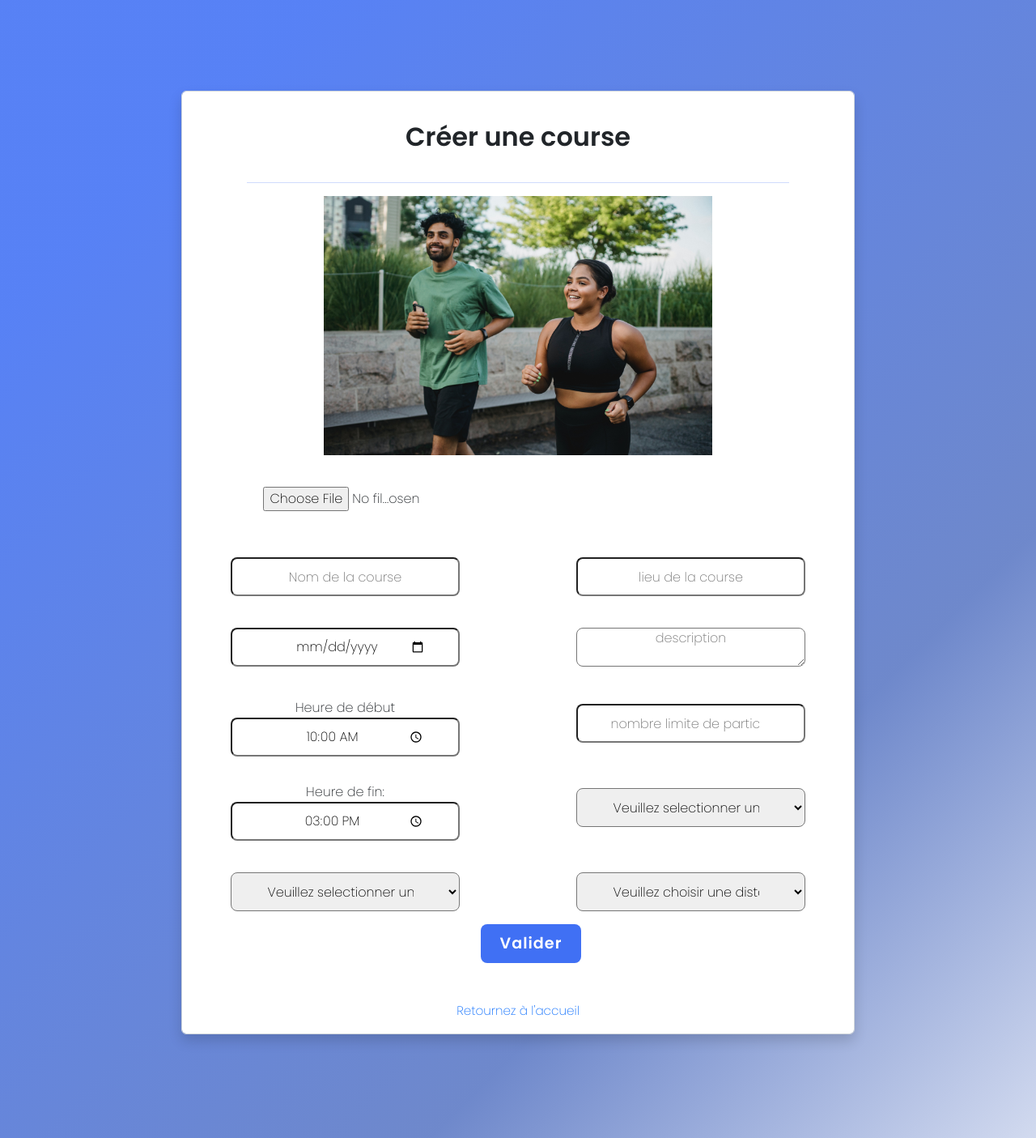
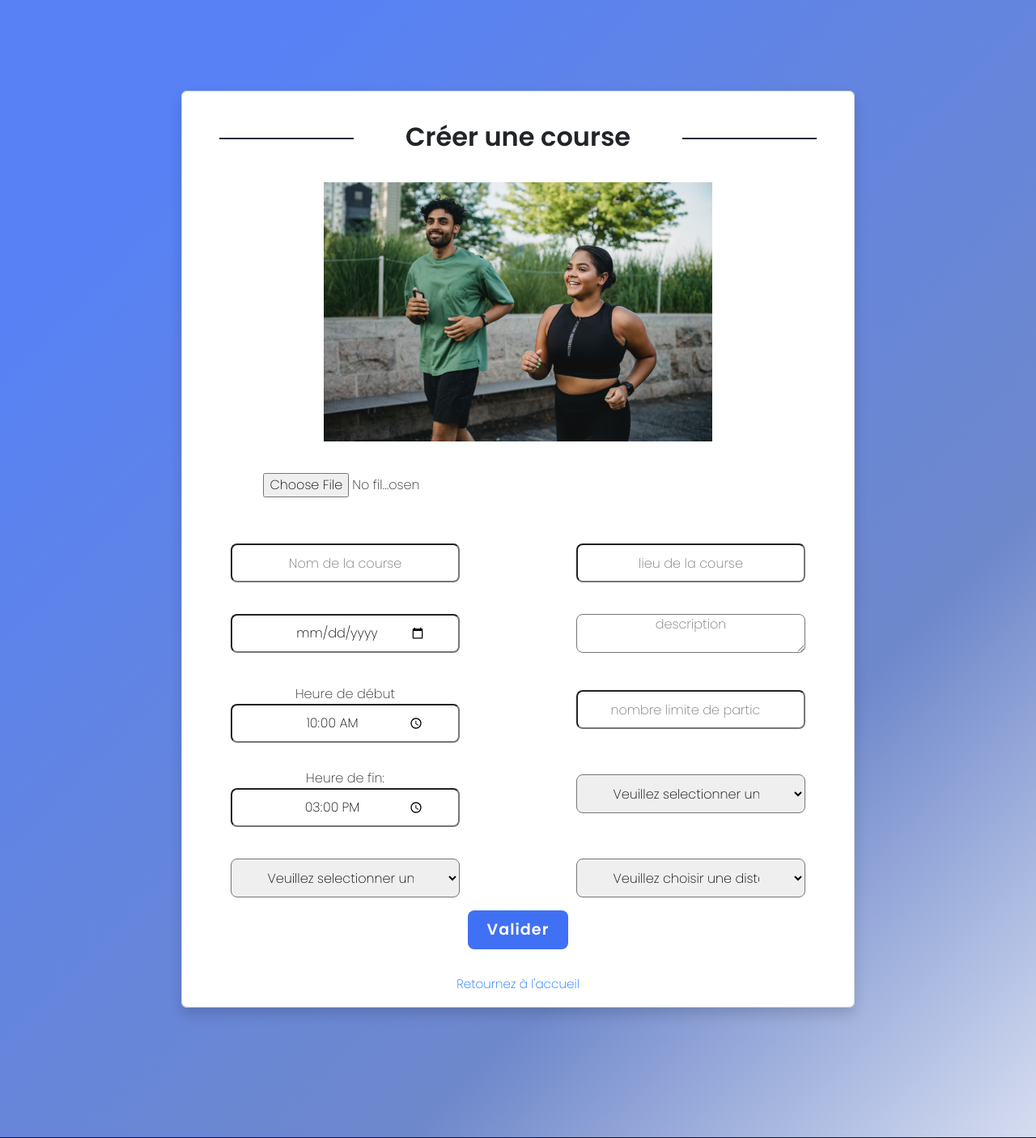
Before and after one commit to MickaelVotte/TitreProV2, a PHP site: page /view/editEvent.php in a window 1280 px wide. Shown: the part 72-1477 px from the top of the page at 81% size. Run offline with PHP 8.4, Linux system fonts and the light colour scheme; data that the repository does not hold is empty; some libraries are stand-ins or nearby versions.

Commit message:
modification photo et enplacement

```diff
--- a/assets/script.js/app.js
+++ b/assets/script.js/app.js
@@ -15,7 +15,7 @@ let calcScrollValue = ()=>{
         document.documentElement.scrollTop = 0;
     });
 
-    scrollProgress.style.background =`conic-gradient( #d71b3e ${scrollValue}%, #d7d7d7 ${scrollValue}%)`;
+    scrollProgress.style.background =`conic-gradient( #f03a5b ${scrollValue}%, #d7d7d7 ${scrollValue}%)`;
 
 }
 
--- a/assets/style/calendar.css
+++ b/assets/style/calendar.css
@@ -6,11 +6,23 @@
     box-shadow: 0 5px 20px rgba(0, 0, 0, 0.3);
     font-size: 1.25rem;
 
+
 }
 
 .case{
+    border: 1px solid #fff;
     height: 6em;
+    top: 0;
+    bottom: 0;
+    left: 0;
+    right: 0;
+    border-radius: 0.75rem;
+    box-shadow: 0 20px 35px rgba(0, 0, 0, 0.3);
+    overflow: hidden;
+    background-color: #1c1b29;
 }
+
+
 
 .logoCalendar
 {
--- a/assets/style/courses.css
+++ b/assets/style/courses.css
@@ -30,12 +30,12 @@
 
 }
 .banner-image5 {
-    background: rgba(0, 0, 0, 0.2) url('../img/backgroundhome.jpg');
+    background: rgba(0, 0, 0, 0.3) url('../img/running2Profil.jpg');
     background-position: center;
     background-repeat: no-repeat;
     background-size: cover;
     background-attachment: fixed;
-    height: 20rem;
+    height: 25rem;
     background-blend-mode: darken;
     margin-bottom: 5rem;
 
--- a/assets/style/home.css
+++ b/assets/style/home.css
@@ -190,6 +190,31 @@ html{
         margin-left: 2em;
     }
 }
+@media screen and (min-width:600px) {
+
+    .comments2:before,
+    .comments2:after {
+        content: '';
+        width: 20%;
+        border-bottom: #242D3C solid 2px;
+        display: inline-block;
+        vertical-align: middle;
+    }
+}
+
+@media screen and (min-width:600px) {
+    .comments2:before {
+        margin-left: -100%;
+        margin-right: 2em
+    }
+}
+
+@media screen and (min-width:600px) {
+    .comments2:after {
+        margin-right: -100%;
+        margin-left: 2em;
+    }
+}
 
 
 
--- a/assets/style/login.css
+++ b/assets/style/login.css
@@ -109,23 +109,14 @@ background: linear-gradient(135deg, rgba(64,112,244,0.8802871490393032) 13%, rgb
     font-size: 2rem;
     position: relative;
     content: '';
+    top: 25%;
     padding: 0;
     margin: 0 ;
     margin-bottom: 2rem;
     margin-top: 2rem;
 
 }
-.titleLogin{
-    font-weight: 600;
-    font-size: 2rem;
-    position: relative;
-    content: '';
-    padding: 0;
-    margin: 0 ;
-    margin-bottom: 2rem;
-    margin-top: 2rem;
 
-}
 
 
 hr{
--- a/view/editEvent.php
+++ b/view/editEvent.php
@@ -14,9 +14,9 @@ include('../elements/header.php');
 
         <div class="form-control text-center  shadow p-0 mb-5 bg-body rounded ">
             <div class="text-center titleLogin">
-                <p>Créer une course</p>
+                <p class="comments2">Créer une course</p>
             </div>
-            <hr>
+
             <div class="row justify-content-center">
                 <img id="imgPreview" class="col-8 img-fluid imgPreview" src="../assets/imageDefaut/imgdefault.png" alt="image_par_defaut_course_crée">
             </div>
@@ -125,7 +125,7 @@ include('../elements/header.php');
 
 
 
-                <div class="m-3 d-flex justify-content-center text-center">
+                <div class="mt-3 p-0 m-0 d-flex justify-content-center text-center">
                     <div>
                         <button class="btn-login">Valider</button>
                     </div>
--- a/view/oneCourseInfo.php
+++ b/view/oneCourseInfo.php
@@ -142,7 +142,7 @@ include('../elements/header.php');
 
                     <!-- //permet de savoir si le nombre de personne inscrite est egale a la limite de participant -->
                     <?php if ($oneCourse['event_limitmembers']  === $participate['nbParticipant'] && !$alreadyParticipate) { ?>
-                        <p>Course complet</p>
+                        <p class="fw-bolder">Course complet</p>
 
 
 
--- a/view/profil.php
+++ b/view/profil.php
@@ -18,7 +18,7 @@ include('../elements/header.php');
 
 
     <div class="banner-image5">
-        <div class="text-center m-5 titleLogin text-white fs-1">
+        <div class="text-center  titleLogin text-white fs-1">
             <p>Mon compte</p>
 
         </div>
```
Also changed, not shown: view/courses.php (+2 -1 lines), 1 other file.
